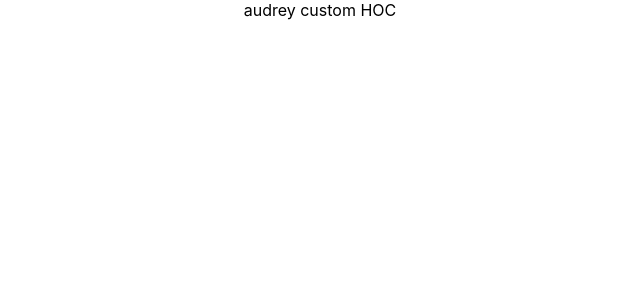
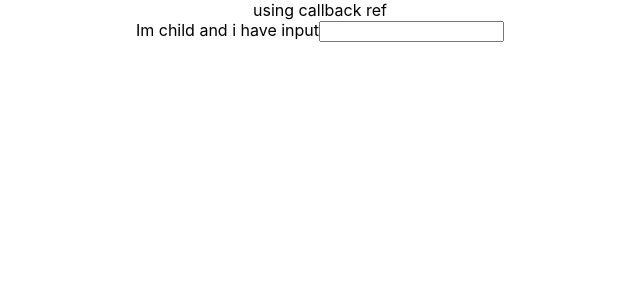
Before and after one commit to audelqua/render-huge-list, a React (Create React App) app: page / in a window 1280 px wide. Shown: the top 300 px of the page, without its empty margins (320-960 px from the left). Built offline with nearby package versions, Linux system fonts and the light colour scheme.

Commit message:
callback ref also finished

```diff
--- a/src/App.js
+++ b/src/App.js
@@ -16,6 +16,7 @@ import Editable from './components/compositionVsInheritance/EditableComponent'
 import SampleOfUsingRef from './components/sampleOfUsingRef'
 import SampleOfForwardingRef from './components/sampleOfForwardingRef'
 import SampleOfHOC from './components/sampleOfHOC'
+import SampleOfCallBackRef from './components/sampleOfCallBackRef'
 
 
 
@@ -25,7 +26,7 @@ import 'react-virtualized/styles.css'; // only needs to be imported once
 function App() {
   return (
     <div className="App">
-      <SampleOfHOC />
+      <SampleOfCallBackRef />
     </div>
   );
 }
--- /dev/null
+++ b/src/components/sampleOfCallBackRef/index.jsx
@@ -0,0 +1,37 @@
+import React from 'react'
+
+class SampleOfCallBackRef extends React.Component{
+    constructor(props) {
+        super(props)
+        this.state = {
+            text: ''
+        }
+        this.handleChange = this.handleChange.bind(this)
+        this.inputElement = {}
+    }
+    handleChange(e) {
+        this.setState({text: e.target.value})
+    }
+    componentDidUpdate(prevState) {
+        if(prevState.text !== this.state.text) {
+            this.inputElement.blur()
+        }
+    }
+    render() {
+        return (
+            <>
+                <div>using callback ref</div>
+                <ChildComponent inputRef={el => this.inputElement = el} handleChange={this.handleChange}/>
+            </>
+        )
+    }
+}
+export default SampleOfCallBackRef
+function ChildComponent(props) {
+    return (
+        <div>
+            <span>Im child and i have input</span>
+            <input ref={props.inputRef} onChange={props.handleChange}/>
+        </div>
+    )
+}
```
